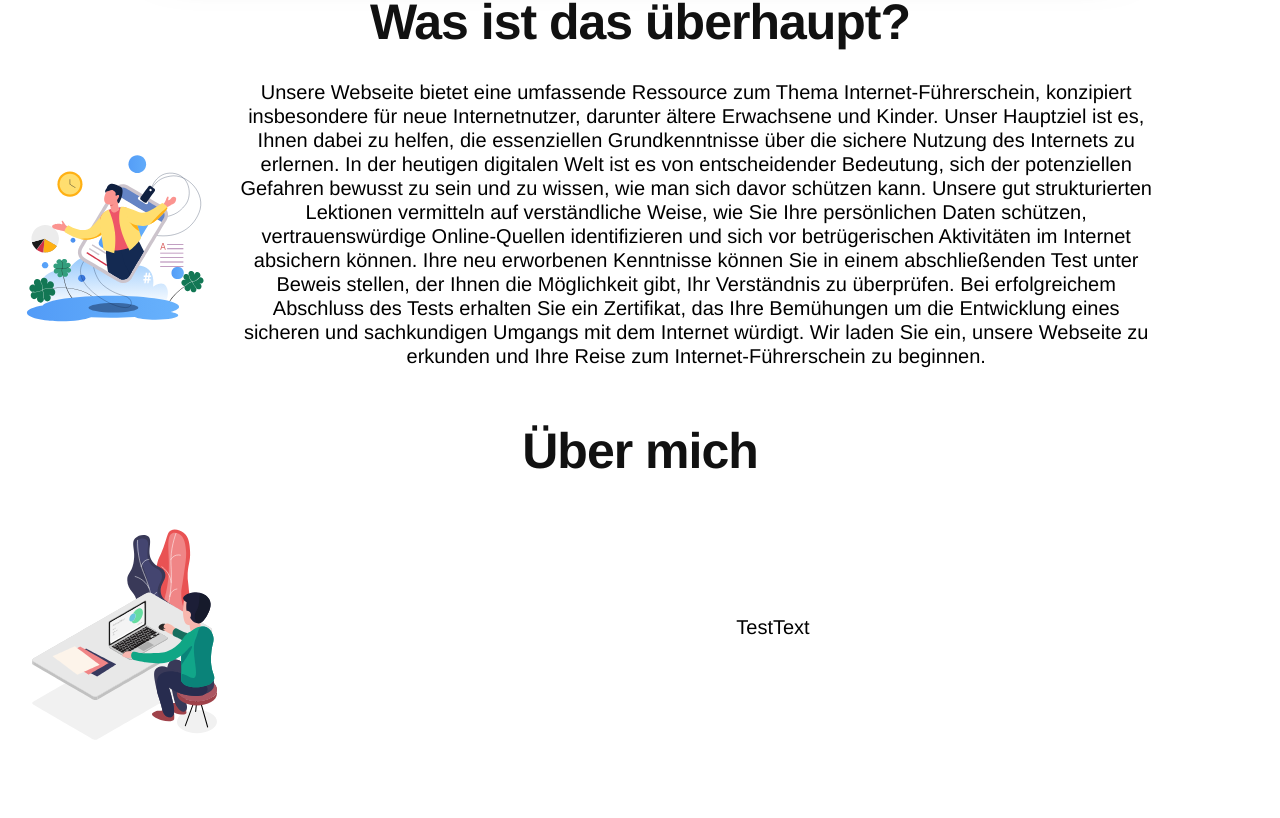
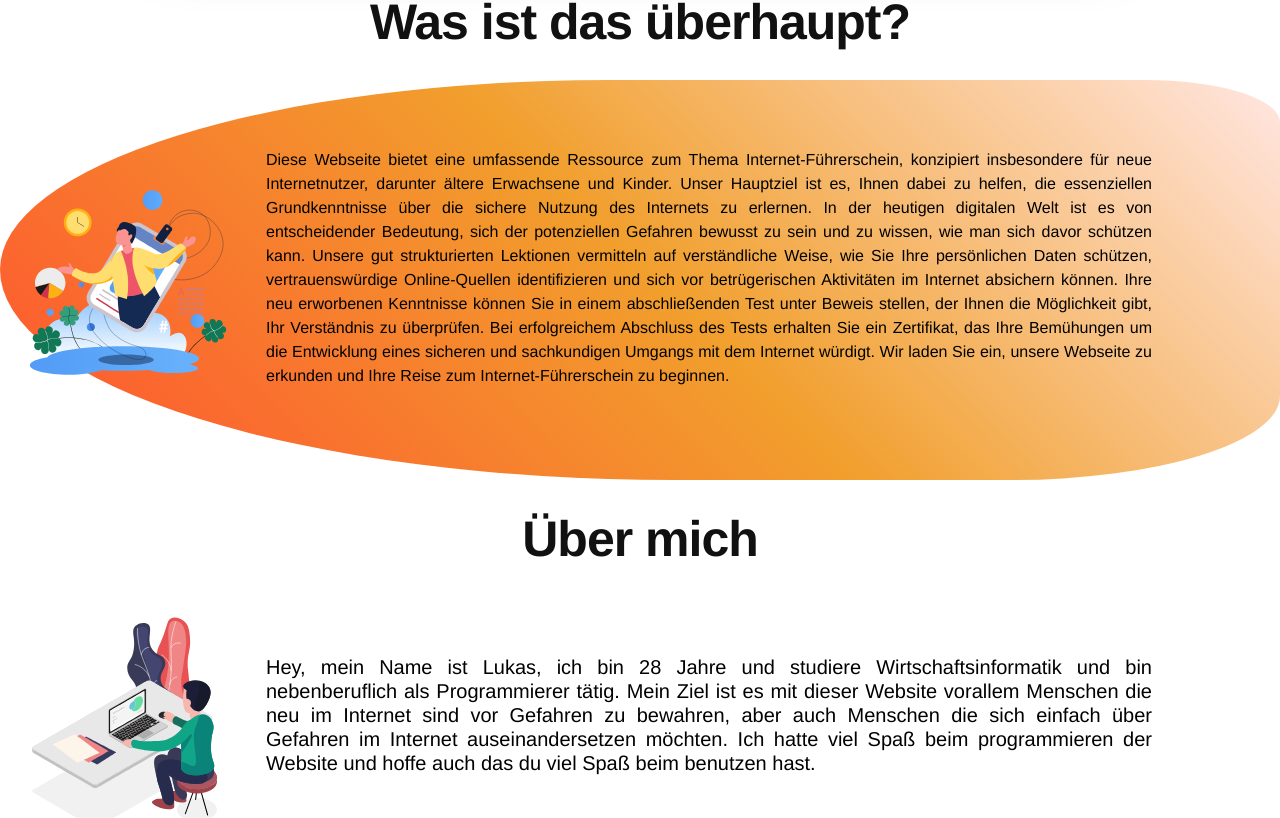
Before and after one commit to Steamboattt/my-app, a React (Create React App) app in the folder my-app/: page / in a window 1280 px wide. Shown: the part 1090-1908 px from the top of the page. Built offline with nearby package versions, Linux system fonts and the light colour scheme.

Commit message:
style1.0

```diff
--- a/my-app/src/App.css
+++ b/my-app/src/App.css
@@ -20,8 +20,21 @@
   border-bottom-left-radius:45%;
   border-bottom-right-radius: 60%;
 }
-
-
+.Kategorie{
+  border-radius: 30px 10px 50px 90px;
+  border-bottom-left-radius: 100%;
+  border-bottom-right-radius: 40%;
+  border-top-left-radius: 90%;
+  border-top-right-radius: 20%;
+  min-height: 400px;
+  background-image: linear-gradient(45deg, #FF512F 0%, #f09619e9 51%, #ff522f24 100%);
+  display: flex;
+  align-items: center;
+  width: 100%;
+}
+.Kategorie p{
+  font-size: 100%;
+}
 .logo{
   width: 110px;
   height: 70px;
@@ -257,8 +270,19 @@ p {
   object-fit: cover;
   clip-path: polygon(0 0, 100% 0, 50% 100%); /* Bild auf das Dreieck zuschneiden */
 }
-
+.Lottie{
+  width:20%;
+}
 @media (max-width: 850px) {
+  .Erklärungs-Div{
+    display: none;
+  }
+  .Lottie{
+    visibility: hidden;
+  }
+  p{
+    font-size: small;
+  }
   .untergrund-Div {
      height: 100px;
     min-height: 242px;
--- a/my-app/src/App.js
+++ b/my-app/src/App.js
@@ -103,30 +103,34 @@ useEffect(() =>{
       <div ref={ref}  className='Erklärungs-Div'>
 
 
-        <motion.div variants={{hidden:{opacity: 0, y:75}, visible: {opacity: 1, y:0},}}
+        <motion.div  variants={{hidden:{opacity: 0, }, visible: {opacity: 1},}}
         initial="hidden"
         animate={mainControls}
-        transition={{duration:0.5, delay: 0.25}}
+        transition={{duration:0.5, delay:0.5}}
         >
 
+                  <h1 className='Kategorien'>Was ist das überhaupt?</h1>
+                  <div className='Kategorie'>
 
+                    <Lottie className='Lottie'  animationData={salesman} />
 
-
-                  <h1 className='Kategorien'>Was ist das überhaupt?</h1>
-                  <div style={{ display: 'flex', alignItems: 'center', width:"90%" }}>
-                    <Lottie style={{ width: '20%' }} animationData={salesman} />
-                    <p style={{ marginLeft: '10px', textAlign: 'center', flex: 1 }}>Unsere Webseite bietet eine umfassende Ressource zum Thema Internet-Führerschein, konzipiert insbesondere für neue Internetnutzer, darunter ältere Erwachsene und Kinder. Unser Hauptziel ist es, Ihnen dabei zu helfen, die essenziellen Grundkenntnisse über die sichere Nutzung des Internets zu erlernen. In der heutigen digitalen Welt ist es von entscheidender Bedeutung, sich der potenziellen Gefahren bewusst zu sein und zu wissen, wie man sich davor schützen kann. Unsere gut strukturierten Lektionen vermitteln auf verständliche Weise, wie Sie Ihre persönlichen Daten schützen, vertrauenswürdige Online-Quellen identifizieren und sich vor betrügerischen Aktivitäten im Internet absichern können. Ihre neu erworbenen Kenntnisse können Sie in einem abschließenden Test unter Beweis stellen, der Ihnen die Möglichkeit gibt, Ihr Verständnis zu überprüfen. Bei erfolgreichem Abschluss des Tests erhalten Sie ein Zertifikat, das Ihre Bemühungen um die Entwicklung eines sicheren und sachkundigen Umgangs mit dem Internet würdigt. Wir laden Sie ein, unsere Webseite zu erkunden und Ihre Reise zum Internet-Führerschein zu beginnen.</p>
+                    <div style={{ display: 'flex', alignItems: 'center', width:"70%" }}>
+                    <p  style={{width:'50%', marginLeft: '10px', textAlign: 'justify', flex: 1 }}>Diese Webseite bietet eine umfassende Ressource zum Thema Internet-Führerschein, konzipiert insbesondere für neue Internetnutzer, darunter ältere Erwachsene und Kinder. Unser Hauptziel ist es, Ihnen dabei zu helfen, die essenziellen Grundkenntnisse über die sichere Nutzung des Internets zu erlernen. In der heutigen digitalen Welt ist es von entscheidender Bedeutung, sich der potenziellen Gefahren bewusst zu sein und zu wissen, wie man sich davor schützen kann. Unsere gut strukturierten Lektionen vermitteln auf verständliche Weise, wie Sie Ihre persönlichen Daten schützen, vertrauenswürdige Online-Quellen identifizieren und sich vor betrügerischen Aktivitäten im Internet absichern können. Ihre neu erworbenen Kenntnisse können Sie in einem abschließenden Test unter Beweis stellen, der Ihnen die Möglichkeit gibt, Ihr Verständnis zu überprüfen. Bei erfolgreichem Abschluss des Tests erhalten Sie ein Zertifikat, das Ihre Bemühungen um die Entwicklung eines sicheren und sachkundigen Umgangs mit dem Internet würdigt. Wir laden Sie ein, unsere Webseite zu erkunden und Ihre Reise zum Internet-Führerschein zu beginnen.</p>
+                    </div>
                   </div>
 
 
         </motion.div>
 
+        <h1 className='Kategorien'>Über mich</h1>
+                  <div style={{ backgroundColor:"white", display: 'flex', alignItems: 'center', width:"100%" }}>
+                    <Lottie className='Lottie' animationData={me} />
+                    <div style={{ display: 'flex', alignItems: 'center', width:"70%" }}>
+                    <p style={{width:'50%', marginLeft: '10px', textAlign: 'justify', flex: 1 }}>Hey, mein Name ist Lukas, ich bin 28 Jahre und studiere Wirtschaftsinformatik und bin nebenberuflich als Programmierer tätig. Mein Ziel ist es mit dieser Website vorallem Menschen die neu im Internet sind vor Gefahren zu bewahren, aber auch Menschen die sich einfach über Gefahren im Internet auseinandersetzen möchten. Ich hatte viel Spaß beim programmieren der Website und hoffe auch das du viel Spaß beim benutzen hast.</p>
+                    </div>
+                  </div>
 
-        <h1 className='Kategorien'>Über mich</h1>
-                  <div style={{ display: 'flex', alignItems: 'center',}}>
-                    <Lottie style={{ width: '20%' }} animationData={me} />
-                    <p style={{ marginLeft: '10px', textAlign: 'center', flex: 1 }}>TestText</p>
-                  </div>
+
       </div>
 
     </div>
```
